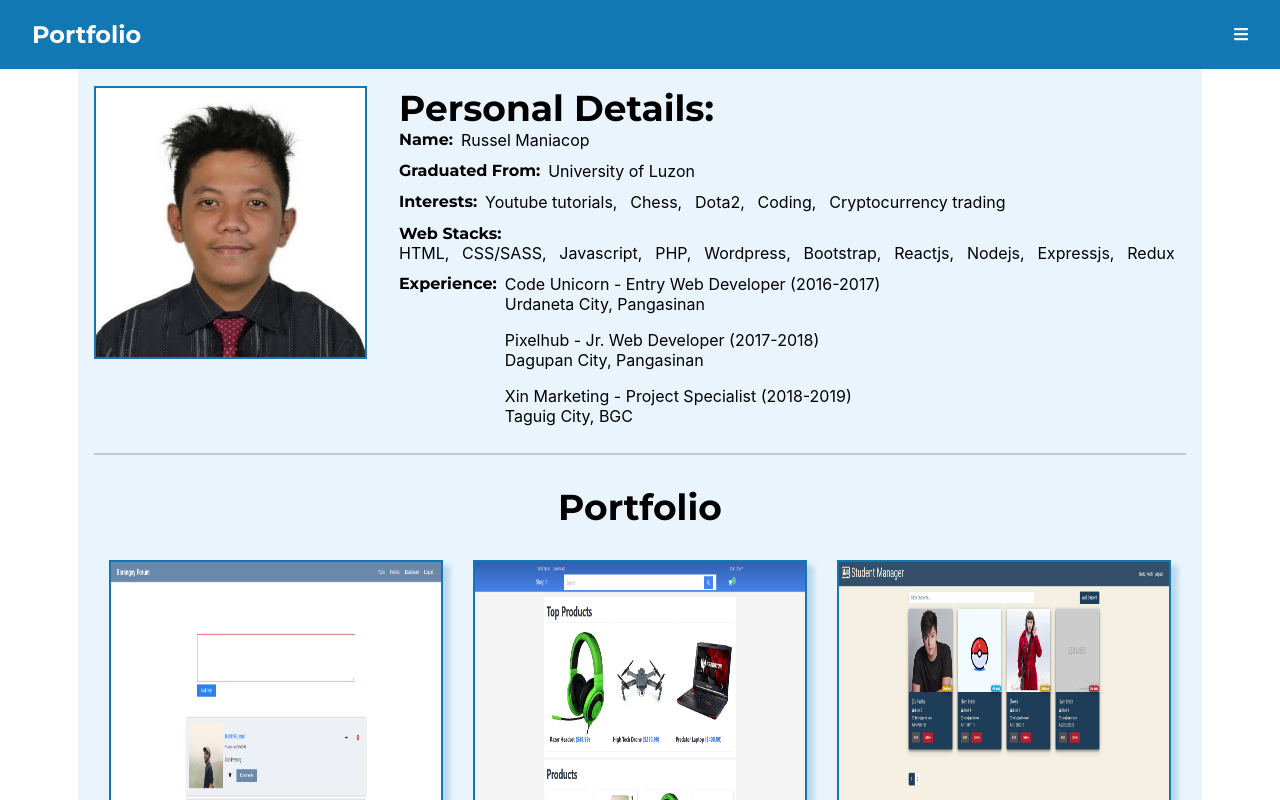
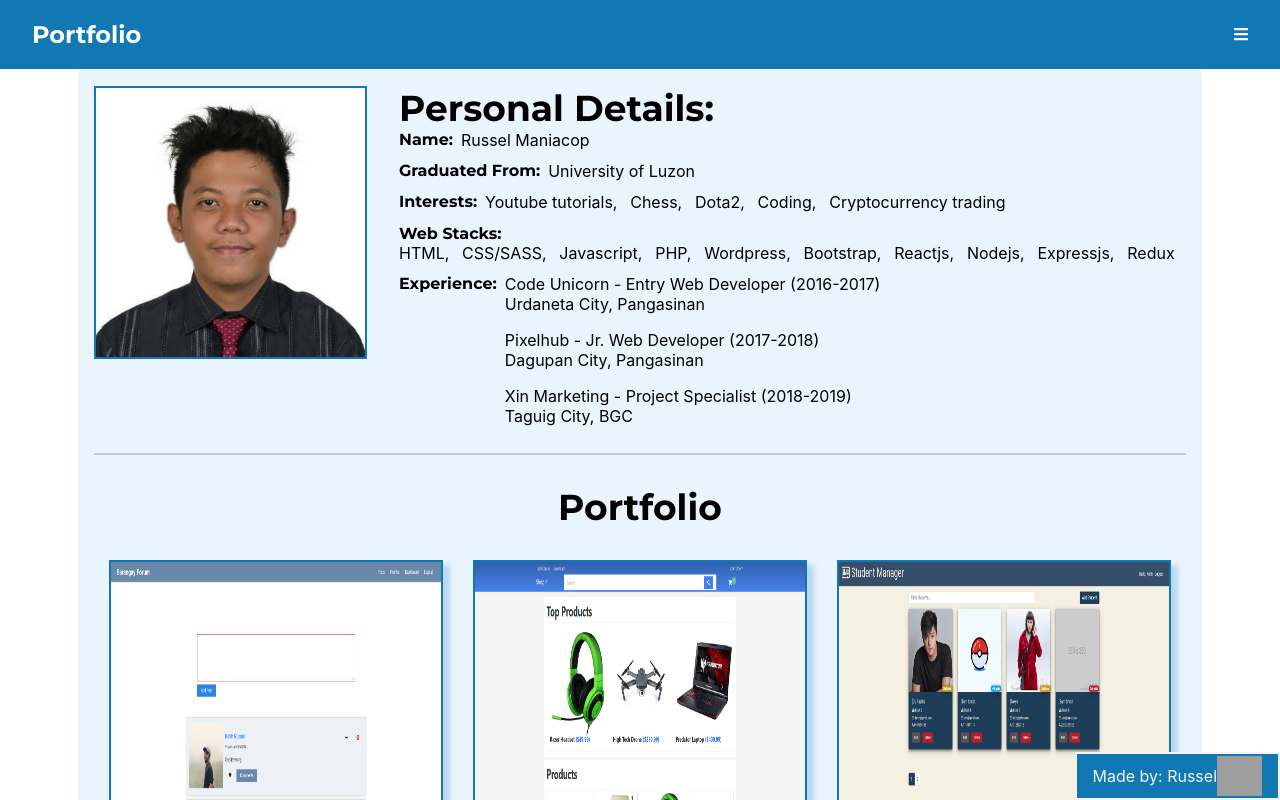
Before and after one commit to KeithRussel/keithrussel, a Next.js app: page / in a window 1280 px wide. Shown: the top 800 px of the page. Built offline with nearby package versions, Linux system fonts and the light colour scheme; grey boxes are pictures that could not be loaded.

Commit message:
Add Github Octacat Link

```diff
--- /dev/null
+++ b/components/Github.js
@@ -0,0 +1,17 @@
+import React from 'react';
+import styles from '../styles/Github.module.css';
+import Image from 'next/image';
+import Link from 'next/link';
+
+const Github = () => {
+  return (
+    <div className={styles.github}>
+      <Link href='https://github.com/KeithRussel'>
+        <a target='_blank'>Made by: Russel</a>
+      </Link>
+      <Image src='/uploads/Octocat.png' alt='Octocat' width={45} height={40} />
+    </div>
+  );
+};
+
+export default Github;
--- a/pages/_app.js
+++ b/pages/_app.js
@@ -1,5 +1,6 @@
 import Layout from '../components/Layout';
 import Header from '../components/Header';
+import Github from '../components/Github';
 import '../styles/globals.css';
 // import 'bootstrap/dist/css/bootstrap.min.css';
 
@@ -10,6 +11,7 @@ function MyApp({ Component, pageProps }) {
       <Layout>
         <Component {...pageProps} />
       </Layout>
+      <Github />
     </>
   );
 }
--- /dev/null
+++ b/styles/Github.module.css
@@ -0,0 +1,26 @@
+#colors {
+  --primary-color: #1178b3;
+  --link-color: #489efc;
+  --light-color: #f4f4f4;
+  --danger-color: #271819;
+  --success-color: #28a745;
+}
+
+.github {
+  display: inline-flex;
+  justify-content: center;
+  align-items: center;
+  padding: 0 1rem;
+  height: 3rem;
+  background-color: var(--primary-color);
+  position: fixed;
+  bottom: 0;
+  right: 0;
+  z-index: 1000;
+  border: 2px solid var(--light-color);
+  color: var(--light-color);
+}
+
+.github a {
+  color: var(--light-color);
+}
```
Also changed, not shown: 1 other file (tests, documents, lock files or other folders).
